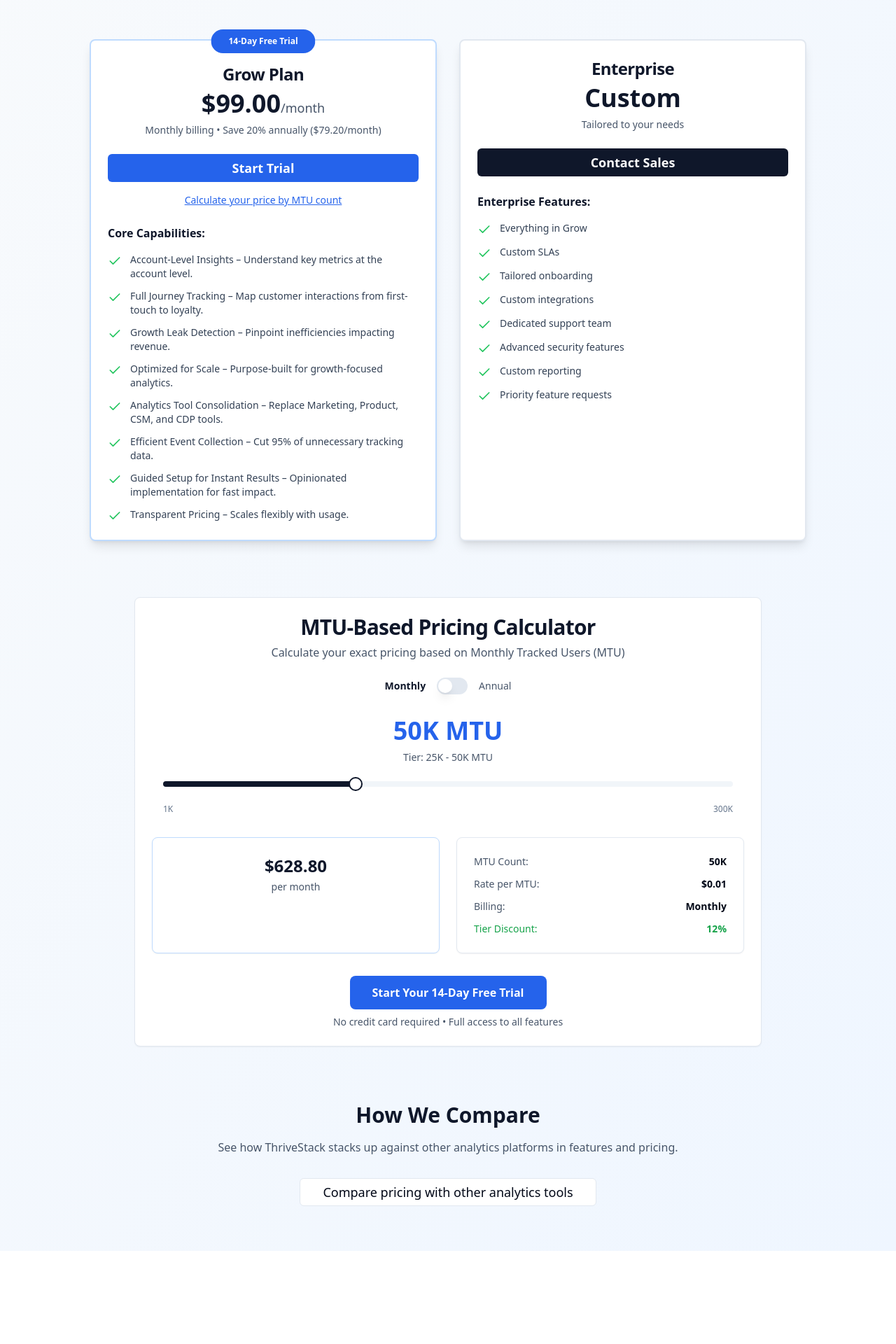
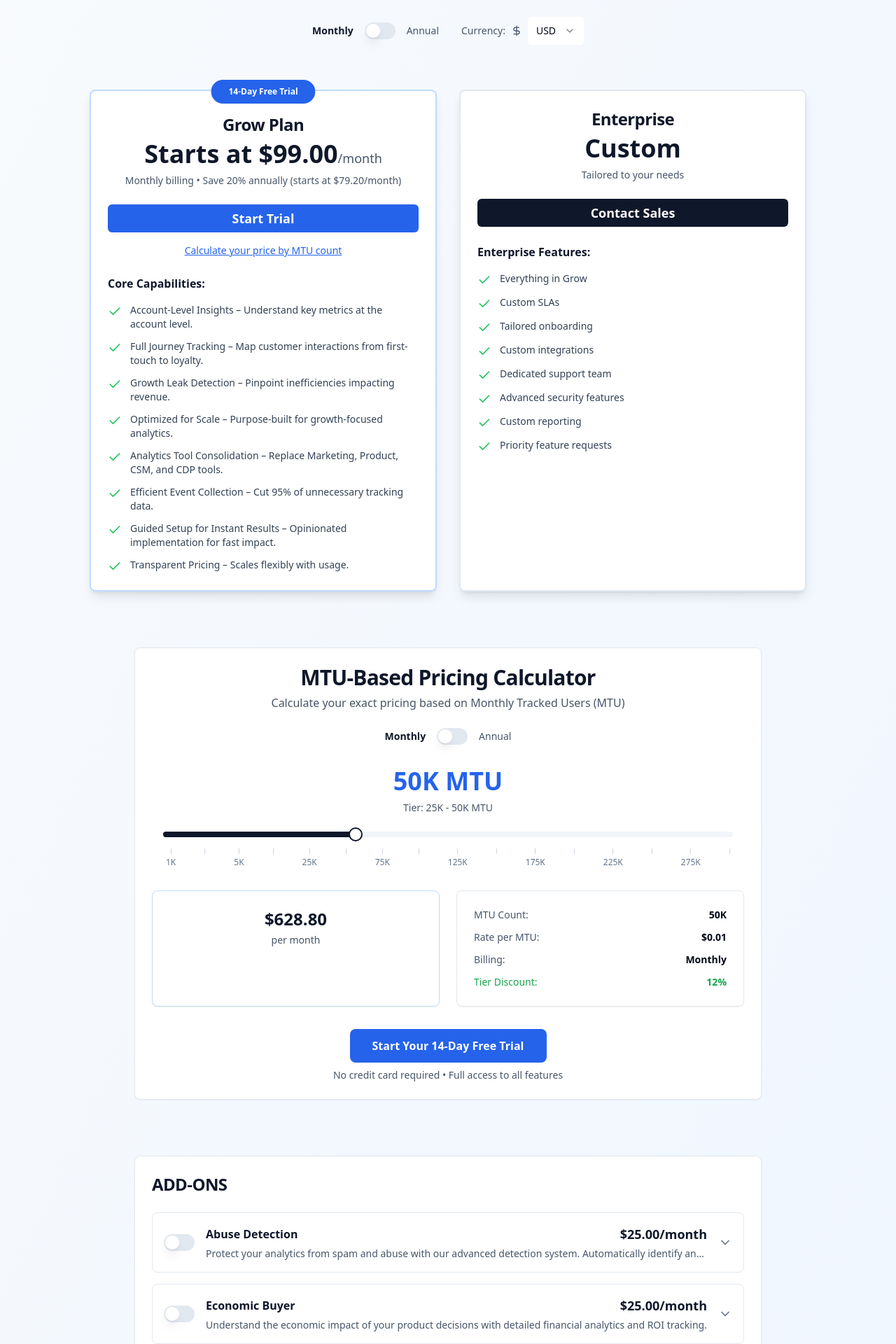
Before and after one commit to PsPasha23/thrive-stack-pricing-wizard, a React (Vite) app: page /pricing in a window 1280 px wide. Shown: the part 300-2220 px from the top of the page at 70% size. Before the commit the page ends 2087 px from the top, so only its background shows below. Built offline with nearby package versions, Linux system fonts and the light colour scheme.

Commit message:
Refactor: Implement pricing page updates
- Added add-ons section.
- Updated MTU slider with tier markers.
- Added currency selector and monthly/annual toggle.
- Displayed "starts at $99" on comparison card.

```diff
--- /dev/null
+++ b/src/components/pricing/AddOnsSection.tsx
@@ -0,0 +1,126 @@
+
+import React, { useState } from 'react';
+import { Card, CardContent, CardHeader, CardTitle } from '@/components/ui/card';
+import { Button } from '@/components/ui/button';
+import { Switch } from '@/components/ui/switch';
+import { ChevronDown, ChevronUp } from 'lucide-react';
+import { Currency } from '@/types/pricing';
+import { formatCurrency } from '@/utils/currency';
+
+interface AddOn {
+  id: string;
+  name: string;
+  price: number;
+  description: string;
+}
+
+interface AddOnsSectionProps {
+  currency: Currency;
+}
+
+const addOns: AddOn[] = [
+  {
+    id: 'abuse-detection',
+    name: 'Abuse Detection',
+    price: 25,
+    description: 'Protect your analytics from spam and abuse with our advanced detection system. Automatically identify and filter out suspicious traffic.',
+  },
+  {
+    id: 'economic-buyer',
+    name: 'Economic Buyer',
+    price: 25,
+    description: 'Understand the economic impact of your product decisions with detailed financial analytics and ROI tracking.',
+  },
+  {
+    id: 'data-retention',
+    name: 'Data Retention',
+    price: 25,
+    description: 'Extended data retention beyond the standard 12 months. Keep your valuable analytics data for longer periods.',
+  },
+];
+
+const AddOnsSection: React.FC<AddOnsSectionProps> = ({ currency }) => {
+  const [selectedAddOns, setSelectedAddOns] = useState<Set<string>>(new Set());
+  const [expandedAddOns, setExpandedAddOns] = useState<Set<string>>(new Set());
+
+  const toggleAddOn = (addOnId: string) => {
+    const newSelected = new Set(selectedAddOns);
+    if (newSelected.has(addOnId)) {
+      newSelected.delete(addOnId);
+    } else {
+      newSelected.add(addOnId);
+    }
+    setSelectedAddOns(newSelected);
+  };
+
+  const toggleExpanded = (addOnId: string) => {
+    const newExpanded = new Set(expandedAddOns);
+    if (newExpanded.has(addOnId)) {
+      newExpanded.delete(addOnId);
+    } else {
+      newExpanded.add(addOnId);
+    }
+    setExpandedAddOns(newExpanded);
+  };
+
+  return (
+    <Card className="max-w-4xl mx-auto">
+      <CardHeader>
+        <CardTitle className="text-2xl font-bold text-slate-900">ADD-ONS</CardTitle>
+      </CardHeader>
+      <CardContent className="space-y-4">
+        {addOns.map((addOn) => (
+          <div key={addOn.id} className="border rounded-lg p-4">
+            <div className="flex items-center justify-between">
+              <div className="flex items-center gap-4 flex-1">
+                <Switch
+                  checked={selectedAddOns.has(addOn.id)}
+                  onCheckedChange={() => toggleAddOn(addOn.id)}
+                />
+                <div className="flex-1">
+                  <div className="flex items-center justify-between">
+                    <h3 className="font-semibold text-slate-900">{addOn.name}</h3>
+                    <div className="text-lg font-semibold text-slate-900">
+                      {formatCurrency(addOn.price, currency)}/month
+                    </div>
+                  </div>
+                  {!expandedAddOns.has(addOn.id) && (
+                    <p className="text-sm text-slate-600 mt-1 line-clamp-1">
+                      {addOn.description}
+                    </p>
+                  )}
+                </div>
+                <button
+                  onClick={() => toggleExpanded(addOn.id)}
+                  className="text-slate-500 hover:text-slate-700"
+                >
+                  {expandedAddOns.has(addOn.id) ? (
+                    <ChevronUp className="w-5 h-5" />
+                  ) : (
+                    <ChevronDown className="w-5 h-5" />
+                  )}
+                </button>
+              </div>
+            </div>
+            {expandedAddOns.has(addOn.id) && (
+              <div className="mt-3 pl-12">
+                <p className="text-sm text-slate-600">{addOn.description}</p>
+              </div>
+            )}
+          </div>
+        ))}
+
+        <div className="pt-4 border-t">
+          <Button className="w-full bg-blue-600 hover:bg-blue-700 text-white py-3 text-lg font-semibold">
+            Start Free Trial
+          </Button>
+          <p className="text-sm text-slate-600 text-center mt-2">
+            No credit card required to start
+          </p>
+        </div>
+      </CardContent>
+    </Card>
+  );
+};
+
+export default AddOnsSection;
--- a/src/components/pricing/MTUCalculator.tsx
+++ b/src/components/pricing/MTUCalculator.tsx
@@ -10,11 +10,16 @@ import { calculateMTUPricing, MTU_BREAKPOINTS, MTU_TIERS } from '@/utils/mtuPric
 
 interface MTUCalculatorProps {
   currency: Currency;
+  isAnnual: boolean;
+  onBillingChange: (isAnnual: boolean) => void;
 }
 
-const MTUCalculator: React.FC<MTUCalculatorProps> = ({ currency }) => {
+const MTUCalculator: React.FC<MTUCalculatorProps> = ({
+  currency,
+  isAnnual,
+  onBillingChange
+}) => {
   const [selectedIndex, setSelectedIndex] = useState(5); // Default to 50K
-  const [isAnnual, setIsAnnual] = useState(false);
 
   const selectedMTU = MTU_BREAKPOINTS[selectedIndex];
 
@@ -53,7 +58,7 @@ const MTUCalculator: React.FC<MTUCalculatorProps> = ({ currency }) => {
           </span>
           <Switch
             checked={isAnnual}
-            onCheckedChange={setIsAnnual}
+            onCheckedChange={onBillingChange}
           />
           <span className={`text-sm ${isAnnual ? 'font-semibold text-slate-900' : 'text-slate-600'}`}>
             Annual
@@ -76,7 +81,7 @@ const MTUCalculator: React.FC<MTUCalculatorProps> = ({ currency }) => {
             </div>
           </div>
 
-          <div className="px-4">
+          <div className="px-4 space-y-4">
             <Slider
               value={[selectedIndex]}
               onValueChange={(value) => setSelectedIndex(value[0])}
@@ -85,11 +90,18 @@ const MTUCalculator: React.FC<MTUCalculatorProps> = ({ currency }) => {
               step={1}
               className="w-full"
             />
-          </div>
 
-          <div className="flex justify-between text-xs text-slate-500 px-4">
-            <span>{formatMTU(MTU_BREAKPOINTS[0])}</span>
-            <span>{formatMTU(MTU_BREAKPOINTS[MTU_BREAKPOINTS.length - 1])}</span>
+            {/* Slider markers */}
+            <div className="flex justify-between text-xs text-slate-500 px-1">
+              {MTU_BREAKPOINTS.map((mtu, index) => (
+                <div key={index} className="text-center">
+                  <div className="w-px h-2 bg-slate-300 mx-auto mb-1"></div>
+                  <span className={index % 2 === 0 ? '' : 'sr-only'}>
+                    {formatMTU(mtu)}
+                  </span>
+                </div>
+              ))}
+            </div>
           </div>
         </div>
 
@@ -105,7 +117,7 @@ const MTUCalculator: React.FC<MTUCalculatorProps> = ({ currency }) => {
               </div>
               {isAnnual && (
                 <div className="text-sm text-green-600 mt-2">
-                  Save {savings} annually
+                  Save {savings} annually (20% discount)
                 </div>
               )}
             </CardContent>
--- a/src/components/pricing/PricingPlans.tsx
+++ b/src/components/pricing/PricingPlans.tsx
@@ -55,11 +55,11 @@ const PricingPlans: React.FC<PricingPlansProps> = ({
           <CardTitle className="text-2xl font-bold text-slate-900">Grow Plan</CardTitle>
           <div className="space-y-2 mt-4">
             <div className="text-4xl font-bold text-slate-900">
-              {monthlyPrice}
+              Starts at {monthlyPrice}
               <span className="text-lg font-normal text-slate-600">/month</span>
             </div>
             <div className="text-sm text-slate-600">
-              Monthly billing • Save 20% annually ({annualPrice}/month)
+              Monthly billing • Save 20% annually (starts at {annualPrice}/month)
             </div>
           </div>
         </CardHeader>
--- a/src/pages/Pricing.tsx
+++ b/src/pages/Pricing.tsx
@@ -4,10 +4,14 @@ import PricingPlans from '@/components/pricing/PricingPlans';
 import MTUCalculator from '@/components/pricing/MTUCalculator';
 import CurrencySelector from '@/components/pricing/CurrencySelector';
 import ComparisonSection from '@/components/pricing/ComparisonSection';
+import AddOnsSection from '@/components/pricing/AddOnsSection';
+import { Switch } from '@/components/ui/switch';
+import { Badge } from '@/components/ui/badge';
 import { Currency } from '@/types/pricing';
 
 const Pricing = () => {
   const [selectedCurrency, setSelectedCurrency] = useState<Currency>('USD');
+  const [isAnnual, setIsAnnual] = useState(false);
 
   const scrollToCalculator = () => {
     const calculator = document.getElementById('mtu-calculator');
@@ -31,13 +35,44 @@ const Pricing = () => {
 
       {/* Hero Section */}
       <div className="max-w-7xl mx-auto px-4 sm:px-6 lg:px-8 py-16">
-        <div className="text-center mb-16">
+        <div className="text-center mb-8">
           <h1 className="text-4xl md:text-6xl font-bold text-slate-900 mb-6">
             Simple, Transparent Pricing
           </h1>
           <p className="text-xl text-slate-600 max-w-3xl mx-auto">
             Scale your analytics without the complexity. Choose the plan that fits your growth stage.
           </p>
+        </div>
+
+        {/* Billing Toggle and Currency Selector */}
+        <div className="flex items-center justify-center gap-8 mb-16">
+          {/* Billing Toggle */}
+          <div className="flex items-center gap-4">
+            <span className={`text-sm ${!isAnnual ? 'font-semibold text-slate-900' : 'text-slate-600'}`}>
+              Monthly
+            </span>
+            <Switch
+              checked={isAnnual}
+              onCheckedChange={setIsAnnual}
+            />
+            <span className={`text-sm ${isAnnual ? 'font-semibold text-slate-900' : 'text-slate-600'}`}>
+              Annual
+            </span>
+            {isAnnual && (
+              <Badge className="bg-green-100 text-green-800 ml-2">
+                Save 20%
+              </Badge>
+            )}
+          </div>
+
+          {/* Currency Selector */}
+          <div className="flex items-center gap-2">
+            <span className="text-sm text-slate-600">Currency:</span>
+            <CurrencySelector
+              selectedCurrency={selectedCurrency}
+              onCurrencyChange={setSelectedCurrency}
+            />
+          </div>
         </div>
 
         {/* Pricing Plans */}
@@ -48,7 +83,16 @@ const Pricing = () => {
 
         {/* MTU Calculator */}
         <div id="mtu-calculator" className="mt-20">
-          <MTUCalculator currency={selectedCurrency} />
+          <MTUCalculator
+            currency={selectedCurrency}
+            isAnnual={isAnnual}
+            onBillingChange={setIsAnnual}
+          />
+        </div>
+
+        {/* Add-ons Section */}
+        <div className="mt-20">
+          <AddOnsSection currency={selectedCurrency} />
         </div>
 
         {/* Comparison Section */}
```
